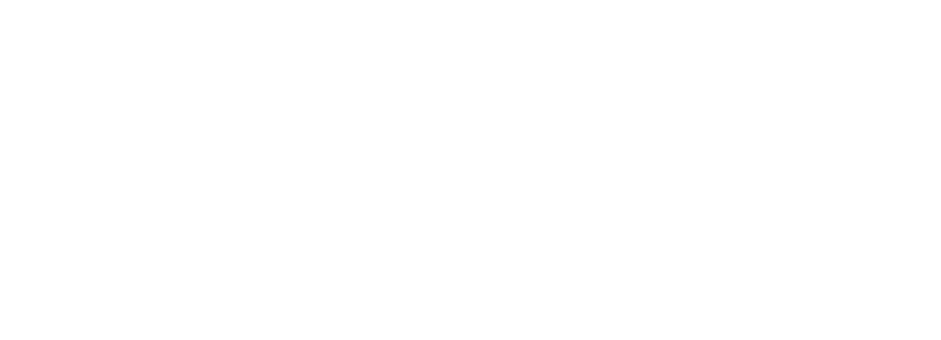
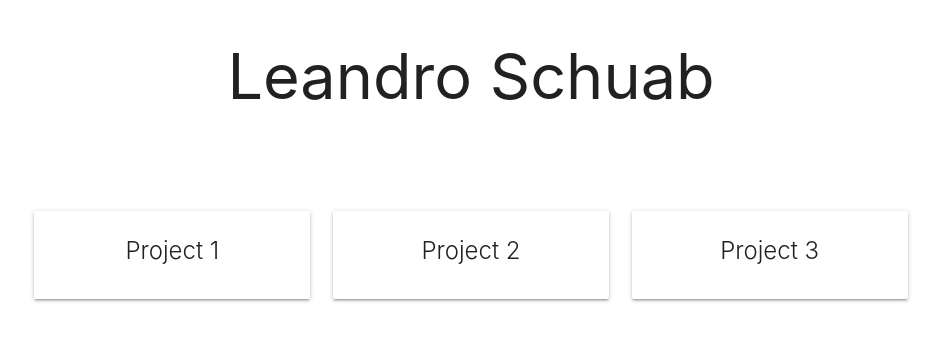
Before and after one commit to lschuab/portfolio-site, a plain HTML site: page index.html in a window 1280 px wide. Shown: the whole page, without its empty margins (169-1110 px from the left). Drawn offline with nearby package versions, Linux system fonts and the light colour scheme.

Commit message:
added project cards

```diff
--- a/index.html
+++ b/index.html
@@ -13,6 +13,42 @@
     </head>
 
     <body>
+    <div class="container">
+      <header></header>
+      <main>
+        <h1 class="center">Leandro Schuab</h1>
+
+        <br><br><br>
+        <section id="projects" class="row center">
+          <div class="col s12 l4">
+            <div class="card">
+              <div class="card-content">
+                <span class="card-title">Project 1</span>
+              </div>
+            </div>
+          </div>
+          <div class="col s12 l4">
+            <div class="card">
+              <div class="card-content">
+                <span class="card-title">Project 2</span>
+              </div>
+            </div>
+          </div>
+          <div class="col s12 l4">
+            <div class="card">
+              <div class="card-content">
+                <span class="card-title">Project 3</span>
+              </div>
+            </div>
+          </div>
+        </section>
+      </main>
+
+      <footer></footer>
+
+
+
+    </div><!---container-->
 
       <!--JavaScript at end of body for optimized loading-->
       <!-- Compiled and minified JavaScript -->
```
